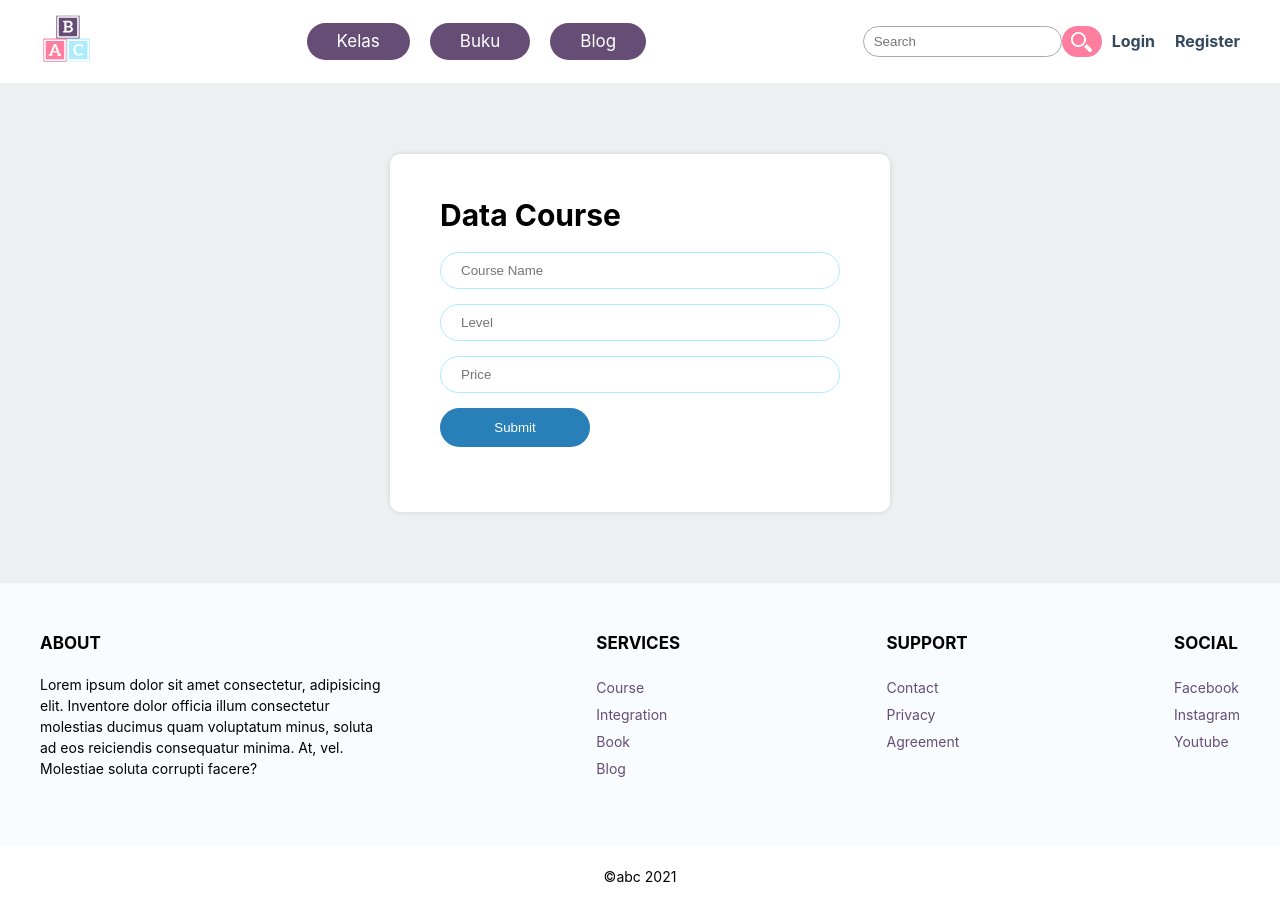
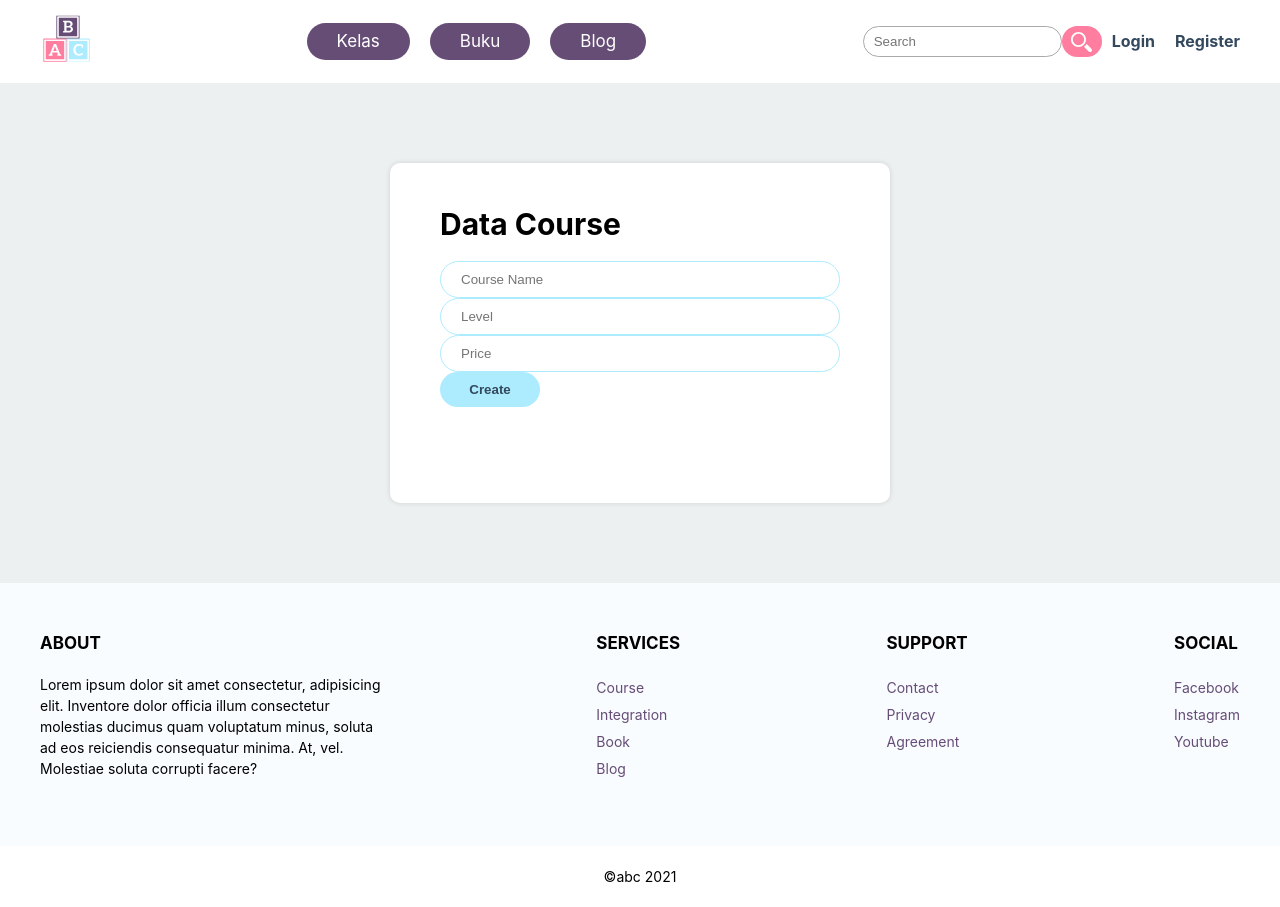
Before and after one commit to prasojopxl/react-ecommerce, a React (Create React App) app: page /kelas/create in a window 1280 px wide. Built offline with nearby package versions, Linux system fonts and the light colour scheme.

Commit message:
add data

```diff
--- a/src/containers/organism/courseSlider/ItemCourse.jsx
+++ b/src/containers/organism/courseSlider/ItemCourse.jsx
@@ -2,7 +2,7 @@ import React, {useState} from 'react'
 import "./style.scss";
 import { Link } from 'react-router-dom';
 
-export const ItemCourse = (props) => {
+export const ItemCourse = (props, title, level, price, onTitle, onLevel, onPrice, onSubmit, isUpdate) => {
 
 
     return (
--- /dev/null
+++ b/src/containers/organism/postForm/PostForm.jsx
@@ -0,0 +1,34 @@
+import React from 'react'
+import { FormInput } from '../../../components/formInput/FormInput'
+
+export const PostForm = ({
+    title,
+    onTitle,
+    level,
+    onLevel,
+    price,
+    onPrice,
+    onSubmit,
+    isUpdate
+}) => {
+    return (
+        <div>
+            {/* <FormInput type="text" placeholder="Course Name" defaultValue={title} value={title} onChange={(e)=> {
+                onTitle(e.target.value)
+            }}/>
+            <FormInput type="text" placeholder="Level" defaultValue={level} value={level} onChange={(e)=> {
+                onLevel(e.target.value)
+            }}/>
+            <FormInput type="text" placeholder="Price" defaultValue={price} value={price} onChange={(e)=> {
+                onPrice(e.target.value)
+            }}/>
+            <button  onClick={onSubmit}> {isUpdate ? "Update" : "Create"} </button>         */}
+
+            <input type="text" placeholder="Course Name" value={title} onChange={(e)=> {onTitle(e.target.value)}}/>
+            <input type="text" placeholder="Level" value={level} onChange={(e)=> {onLevel(e.target.value)}}/>
+            <input type="text" placeholder="Price" value={price} onChange={(e)=> {onPrice(e.target.value)}}/>
+            <button className="btn" style={{border:"none", minWidth:"100px"}} onClick={onSubmit}> {isUpdate ? "Update" : "Create"} </button>
+        </div>
+
+    )
+}
--- a/src/containers/pages/kelas/KelasCreate.jsx
+++ b/src/containers/pages/kelas/KelasCreate.jsx
@@ -1,17 +1,49 @@
 import React, {useEffect, useState} from 'react'
 import {FormInput} from "../../../components/formInput/FormInput";
+import { PostForm } from '../../organism/postForm/PostForm';
+import axios from "axios"
 
 export const KelasCreate = () => {
+    const [title, setTitle] = useState("");
+    const [level, setLevel] = useState("");
+    const [price, setPrice] = useState("");
+
+    const createPostKelas = (titleVal, levelVal, priceVal)=> {
+        axios.post(`http://localhost:3007/courseinfo/`,
+            {
+                cover: "https://dummyimage.com/300x200/000/fff",
+                title: titleVal,
+                price:  priceVal,
+                level: levelVal,
+            },
+            {
+                headers: {
+                    "Content-type": "application/json; charset=UTF-8",
+                }
+            }
+        )
+        .then (res=> {
+            console.log("ini respon create"+res)
+        })
+        .catch(err=> {console.log(err)})
+    }
 
     return (
         <div className="formpage">
             <div className="wrp-form">
                 <h4>Data Course</h4>
                 <div className="boxlogin">
-                    <FormInput type="text" placeholder="Course Name"/>
-                    <FormInput type="text" placeholder="Level"/>
-                    <FormInput type="text" placeholder="Price"/>
-                    <FormInput type="submit" value="Submit"/>
+                    <PostForm
+                        isUpdate={false}
+                        title={title}
+                        onTitle={setTitle}
+                        level={level}
+                        onLevel={setLevel}
+                        price={price}
+                        onPrice={setPrice}
+                        onSubmit={()=> createPostKelas(title, level,price)}
+                    />
+                    {title}<br/>{level}<br/>{price}
                 </div>
             </div>
         </div>
```
Also changed, not shown: src/containers/pages/kelas/KelasUpdate.jsx (added, +9 -0 lines).
